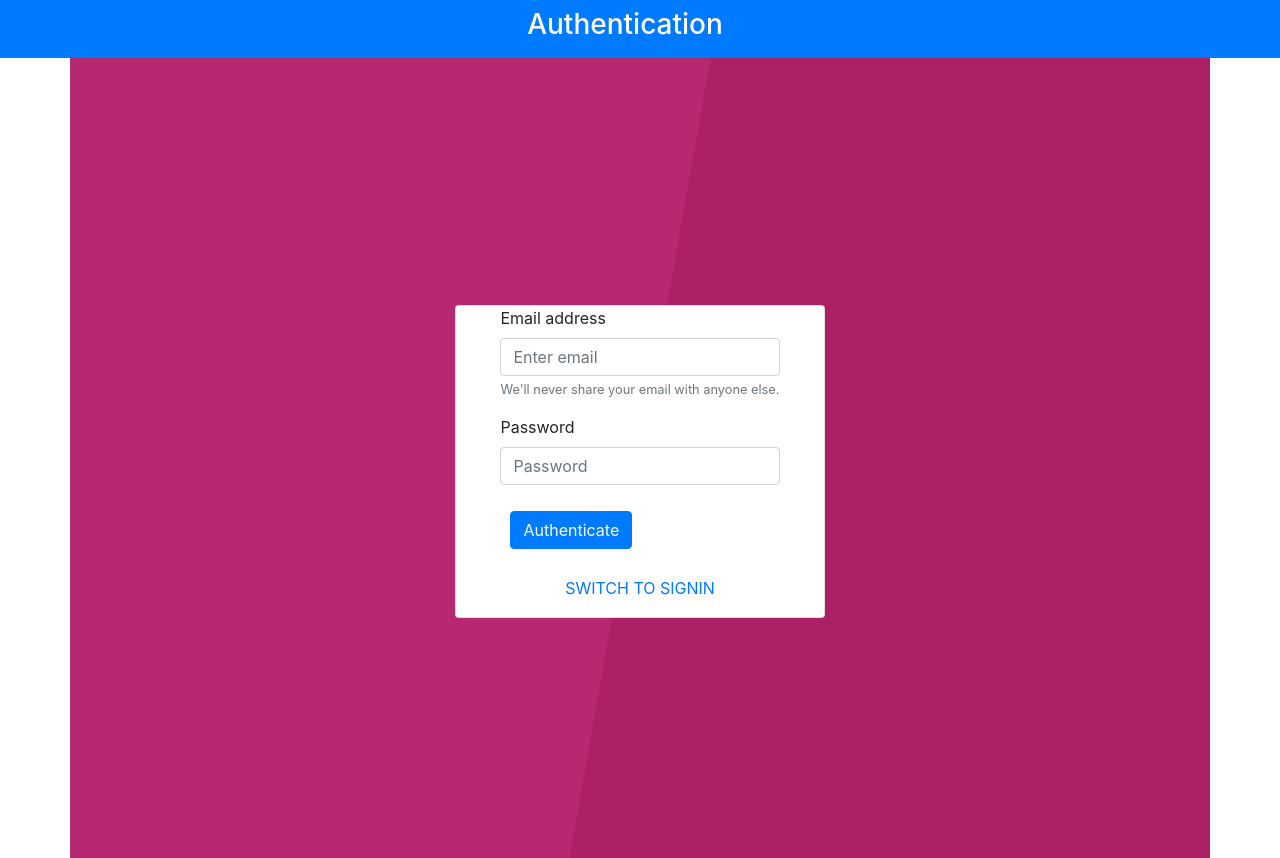
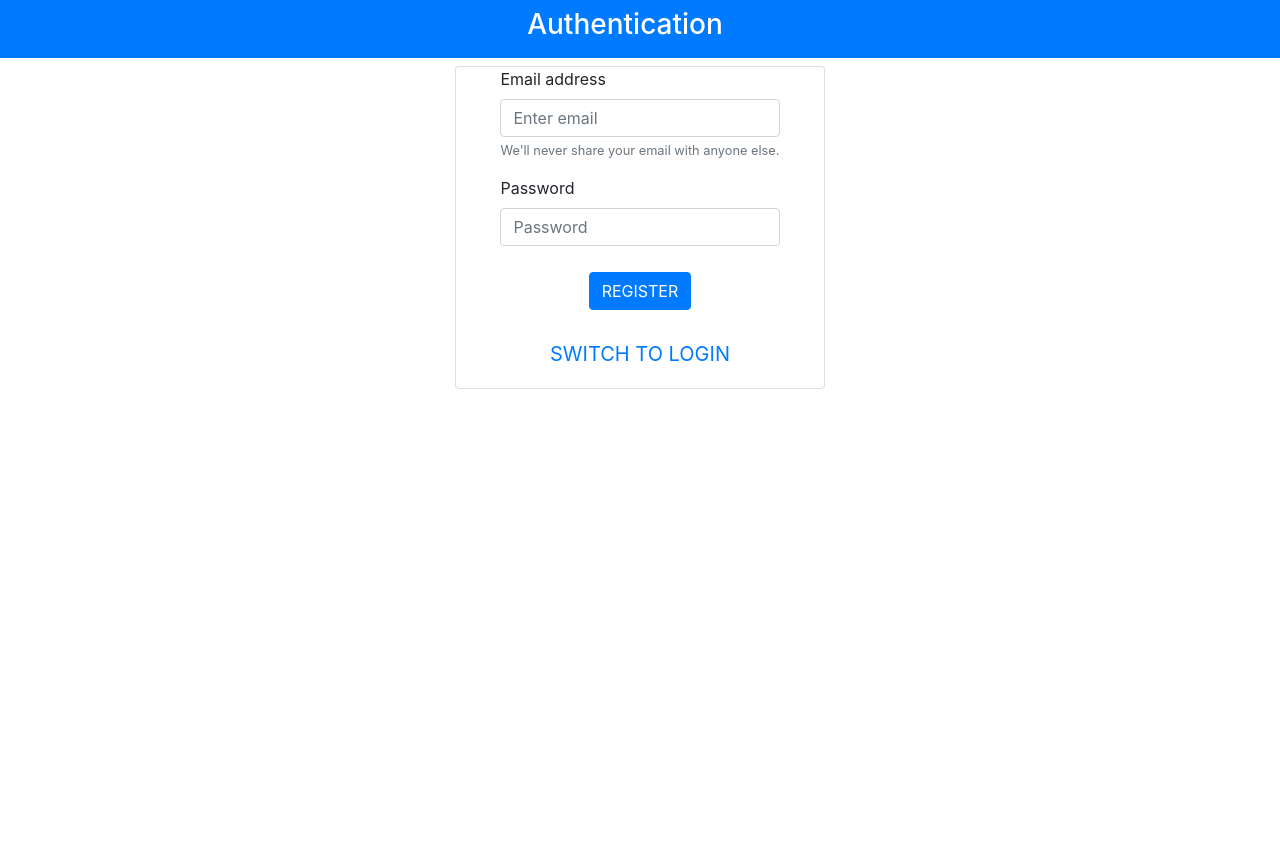
Before and after one commit to sunilsp77/TaskManager, a React (Create React App) app: page / in a window 1280 px wide. After the commit the page ends 800 px from the top, so only its background shows below. Built offline with nearby package versions, Linux system fonts and the light colour scheme.

Commit message:
Added alert and loader

```diff
--- a/src/Components/Auth/RegistrationForm.js
+++ b/src/Components/Auth/RegistrationForm.js
@@ -4,6 +4,8 @@ import Axios from "axios";
 import * as actionTypes from "../../actions/actionTypes";
 import { AuthContext } from "../../Context/AuthContext";
 import Header from "./Header";
+import Loader from "../../common/loader";
+import Alert from "../../common/Alert";
 
 export default function RegistrationForm(props) {
   const { userData, dispatch } = useContext(AuthContext);
@@ -75,20 +77,21 @@ export default function RegistrationForm(props) {
   };
 
   if (userData.loading) {
-    return <div>Loading...</div>;
+    return <Loader />;
   }
   let errorMessage = null;
   if (userData.error) {
-    errorMessage = <p>{userData.error.message}</p>;
+    errorMessage = <Alert text={userData.error.message} />;
   }
 
   return (
     <>
       {userData.token !== null && <Redirect to="/tasks" />}
       <Header title="Authentication" />
+
       <div className="container d-flex align-items-center flex-column">
+        {errorMessage}
         <div className="card col-12 col-lg-4 login-card mt-2 hv-center">
-          {errorMessage}
           <form>
             <div className="form-group text-left">
               <label htmlFor="exampleInputEmail1">Email address</label>
@@ -116,17 +119,19 @@ export default function RegistrationForm(props) {
                 onChange={handleChange}
               />
             </div>
-
-            <button
-              onClick={handleSubmitClick}
-              type="submit"
-              className="btn btn-primary"
-            >
-              Authenticate
-            </button>
           </form>
-          <button className="btn btn-link" onClick={switchAuthModeHandler}>
-            SWITCH TO {isSignUp ? "SIGNIN" : "SIGNUP"}
+          <button
+            onClick={handleSubmitClick}
+            type="submit"
+            className="btn btn-primary"
+          >
+            {isSignUp ? "REGISTER" : "LOG IN"}
+          </button>
+          <button
+            className="btn btn-link btn-lg"
+            onClick={switchAuthModeHandler}
+          >
+            SWITCH TO {isSignUp ? "LOGIN" : "REGISTER"}
           </button>
         </div>
       </div>
--- a/src/Components/TaskManager/TaskManager.js
+++ b/src/Components/TaskManager/TaskManager.js
@@ -10,7 +10,7 @@ function TaskManager() {
   return (
     <>
       {userData.token === null && <Redirect to="/" />}
-      <div className="container">
+      <div className="container1">
         <div className="app-wrapper">
           <Header />
           <div className="main">
--- /dev/null
+++ b/src/common/Alert.js
@@ -0,0 +1,14 @@
+import React from "react";
+
+function Alert({ text }) {
+  return (
+    <div
+      className="alert alert-danger alert-dismissible fade show"
+      role="alert"
+    >
+      <strong>Error :</strong> {text}
+    </div>
+  );
+}
+
+export default Alert;
--- /dev/null
+++ b/src/common/loader.js
@@ -0,0 +1,11 @@
+import React from "react";
+
+export default function Loader() {
+  return (
+    <div className="d-flex justify-content-center">
+      <div className="spinner-border" role="status">
+        <span className="sr-only">Loading...</span>
+      </div>
+    </div>
+  );
+}
--- a/src/styles.css
+++ b/src/styles.css
@@ -13,7 +13,7 @@
   align-items: center;
 }
 
-.container {
+.container1 {
   background: linear-gradient(100deg, rgb(182, 40, 111) 50%, #ac2066 0);
   width: 100%;
   height: 100vh;
```
